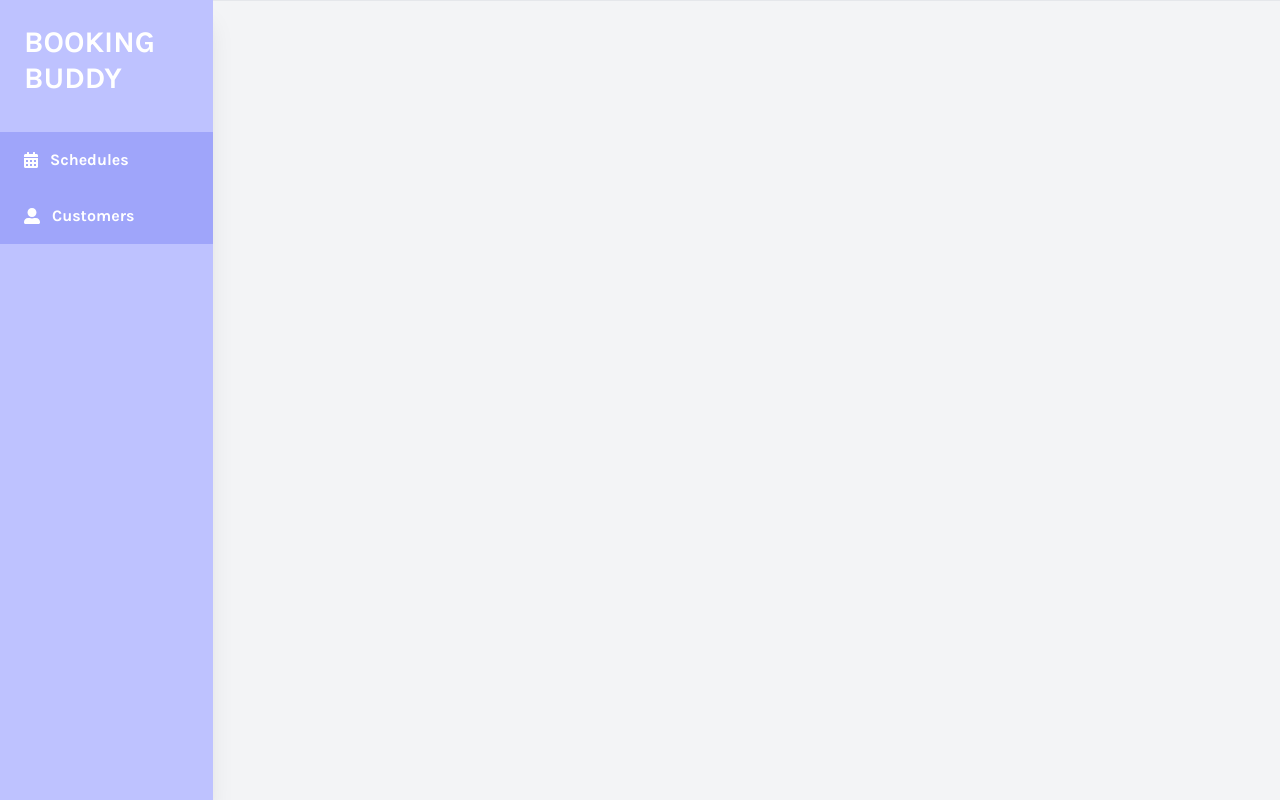
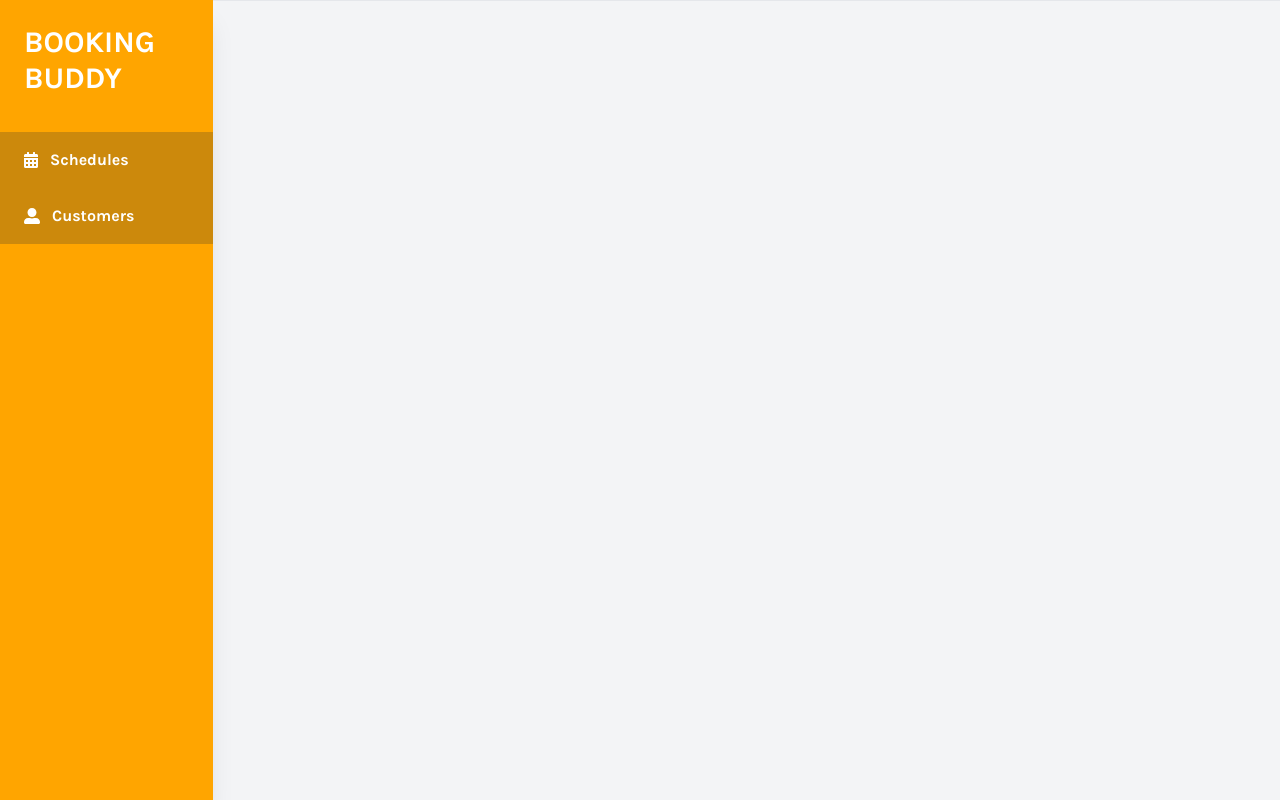
Before and after one commit to coding-armadillo/booking-buddy, a Django app: template customers/templates/customers/base.html in a window 1280 px wide. Run offline with Django 4.2, Linux system fonts and the light colour scheme; the template is opened without the code that fills it, so the values that code supplies are empty; some libraries are stand-ins or nearby versions.

Commit message:
modified colour scheem

```diff
--- a/customers/templates/customers/base.html
+++ b/customers/templates/customers/base.html
@@ -21,15 +21,15 @@
       }
 
       .bg-sidebar {
-        background: #bec2ff;
+        background: #FFA500;
       }
 
       .active-nav-link {
-        background: #9fa5fa;
+        background: #cc890c;
       }
 
       .nav-item:hover {
-        background: #bec2ff;
+        background: #d87b23;
       }
     </style>
   </head>
```
Also changed, not shown: landing/templates/landing/index.html (+2 -5 lines).
